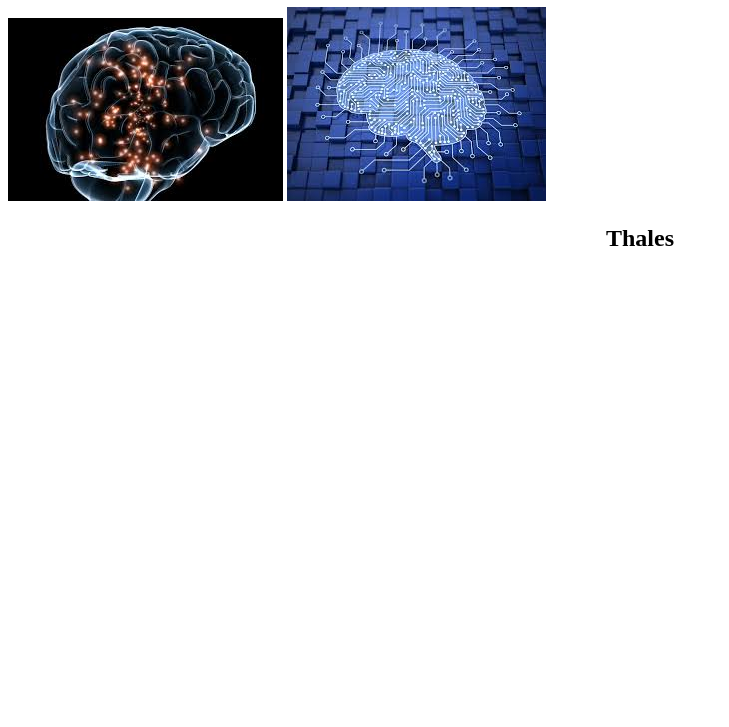
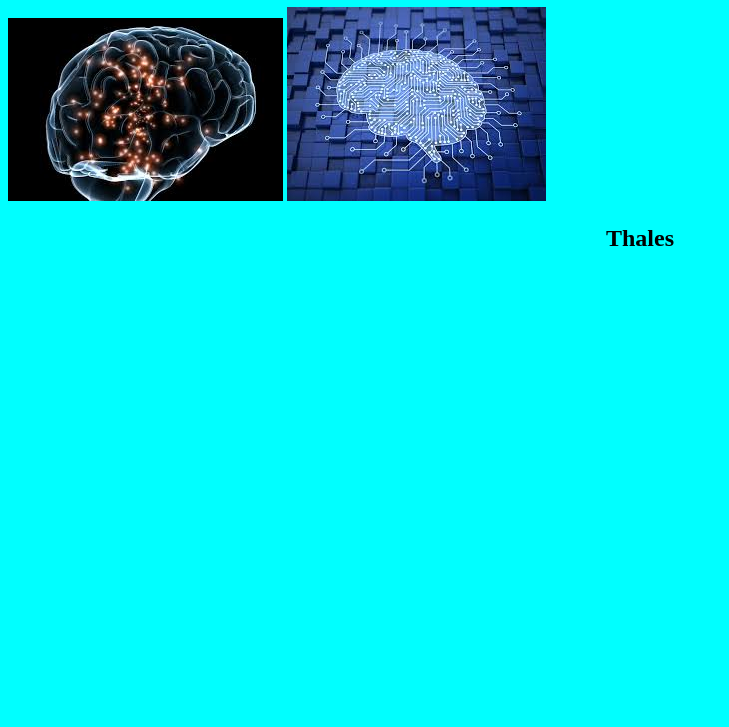
Before and after one commit to Thal3s123/Computacional, a plain HTML site: page index.html in a window 1280 px wide. Shown: the part 73-800 px from the top of the page, without its empty margins (0-729 px from the left). Drawn offline with Linux system fonts and the light colour scheme.

Commit message:
Update style.css

```diff
--- a/style.css
+++ b/style.css
@@ -2,3 +2,5 @@ h1 {color: red;
 }
 h2 {text-align: center;
 }
+body {background-color: aqua;
+}
```
